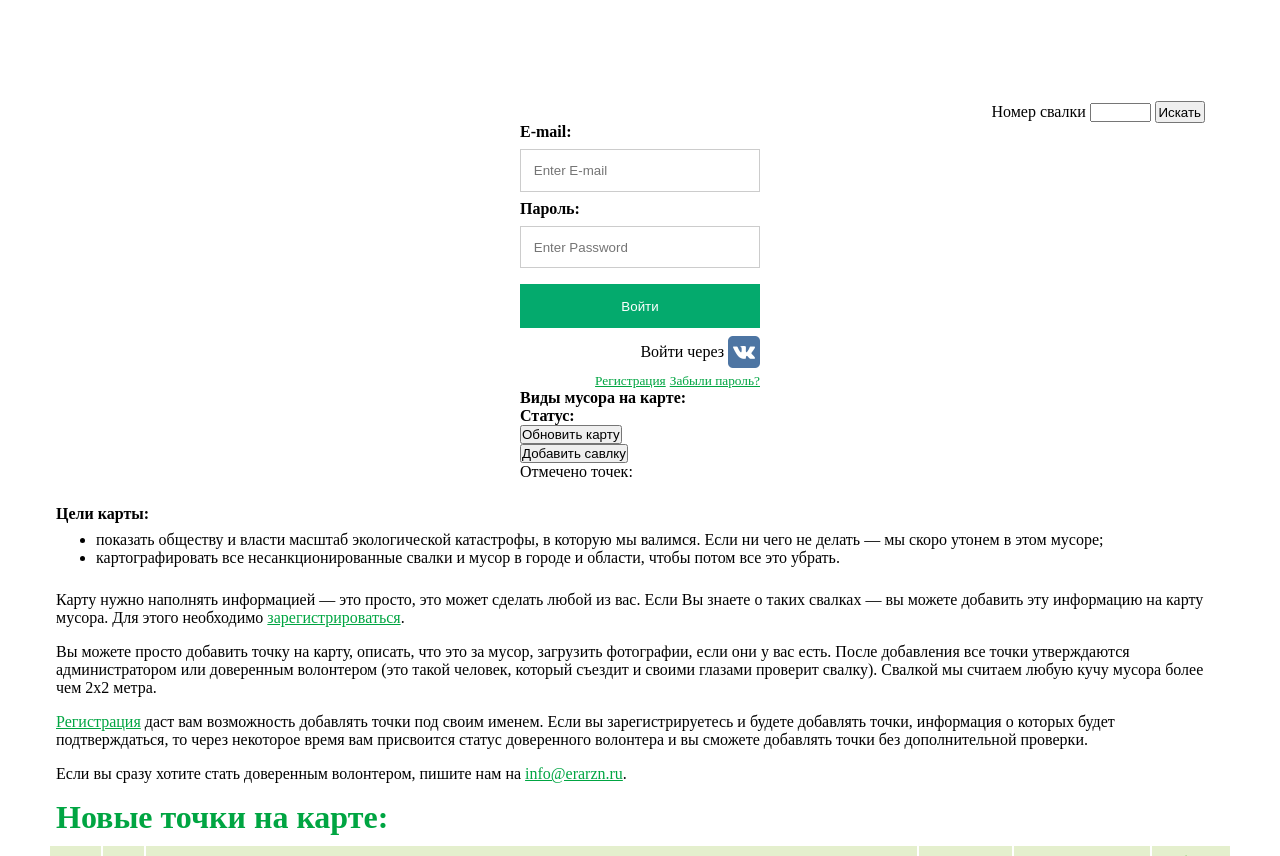
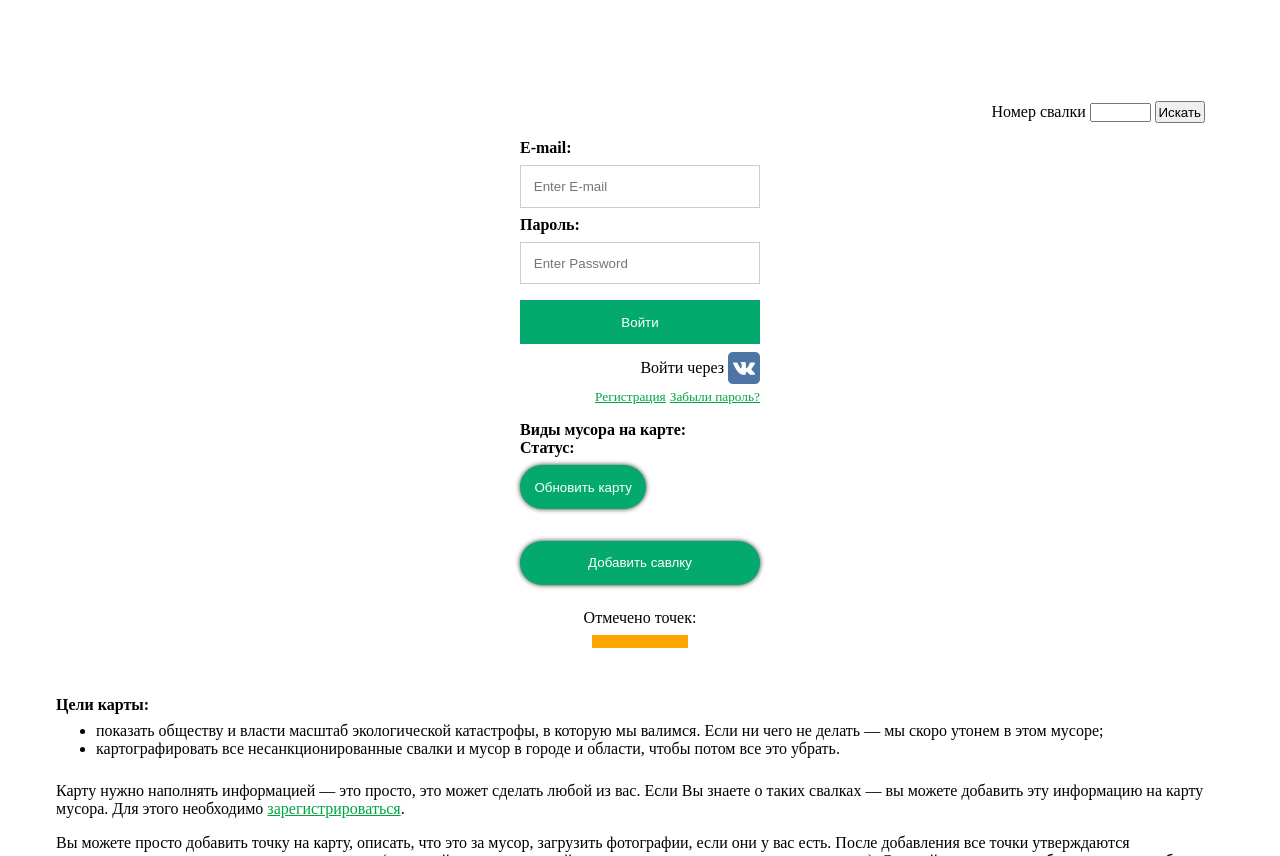
Before and after one commit to treger78/map.erarzn.ru, a website with bundled scripts: page map.erarzn.ru/map.erarzn.ru.html in a window 1280 px wide. Shown: the part 540-1396 px from the top of the page. Built offline with nearby package versions, Linux system fonts and the light colour scheme.

Commit message:
Update styles.css

```diff
--- a/map.erarzn.ru/css/styles.css
+++ b/map.erarzn.ru/css/styles.css
@@ -96,6 +96,50 @@ footer p {
     color: #00a542
 }
 
+#add-trash-point button {
+    background-color: #04AA6D;
+    color: white;
+    padding: 0.9rem;
+    margin: 0.5rem 0;
+    border: none;
+    cursor: pointer;
+    width: 100%;
+    border-radius: 50px;
+    box-shadow: 0 0 5px rgba(0, 0, 0, 0.8);
+}
+
+#refresh-map-button {
+    background-color: #04AA6D;
+    color: white;
+    padding: 0.9rem;
+    margin: 0.5rem 0;
+    border: none;
+    cursor: pointer;
+    border-radius: 50px;
+    box-shadow: 0 0 5px rgba(0, 0, 0, 0.8);
+}
+
+#total-trash-points {
+    color: white;
+    padding: 0.4rem 3rem;
+    margin: 0.5rem 0;
+    background: black;
+    box-shadow: 0 0 15px 18px orange inset;
+    font-weight: bold;
+    font-size: x-large;
+}
+
+#total-trash-points-item {
+    display: flex;
+    align-items: center;
+    flex-direction: column;
+
+}
+
+#side-bar > div {
+    margin: 1rem 0;
+}
+
 #main-item2 {
     padding: 0.5rem 3rem;
 }
```
